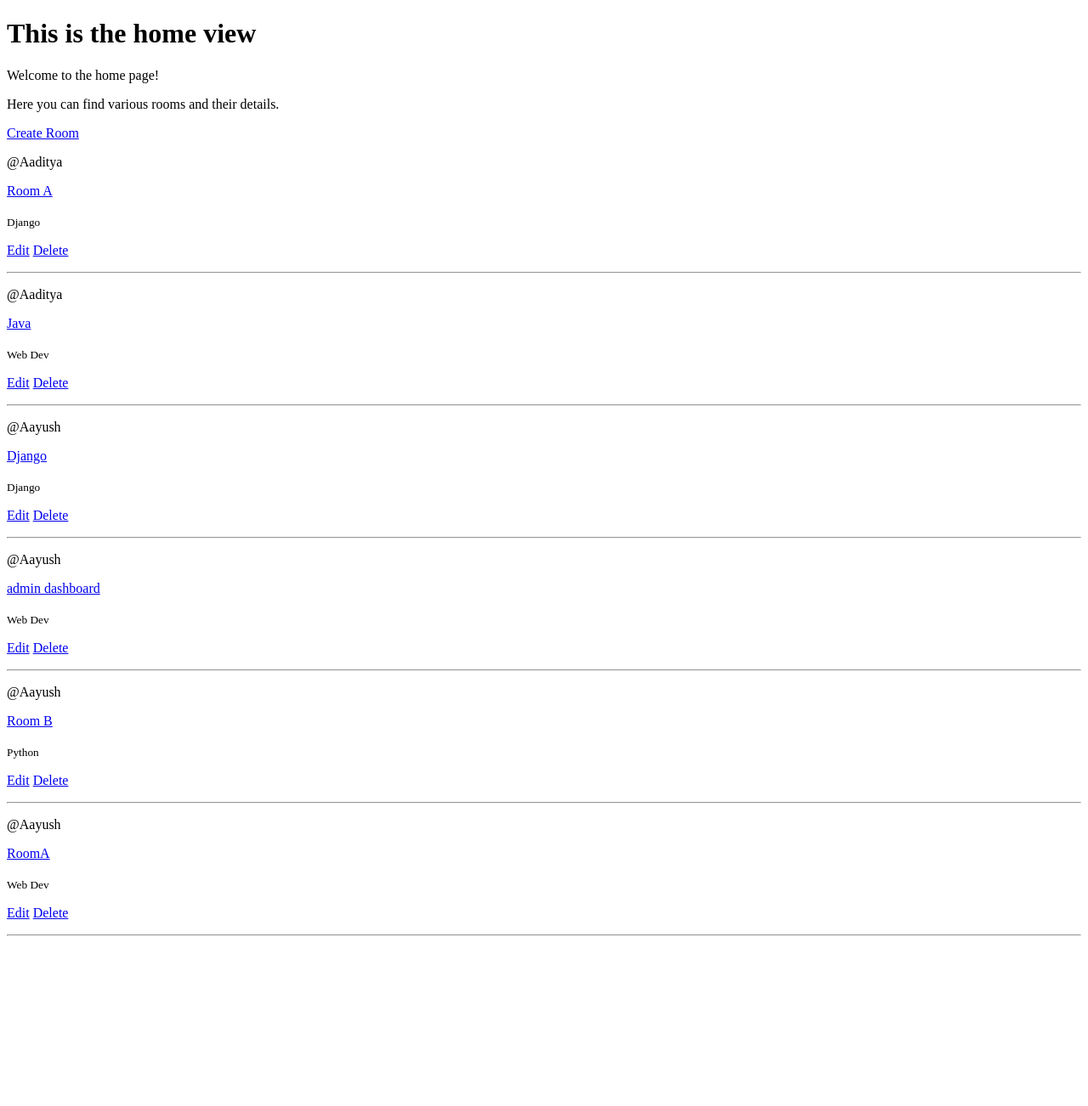
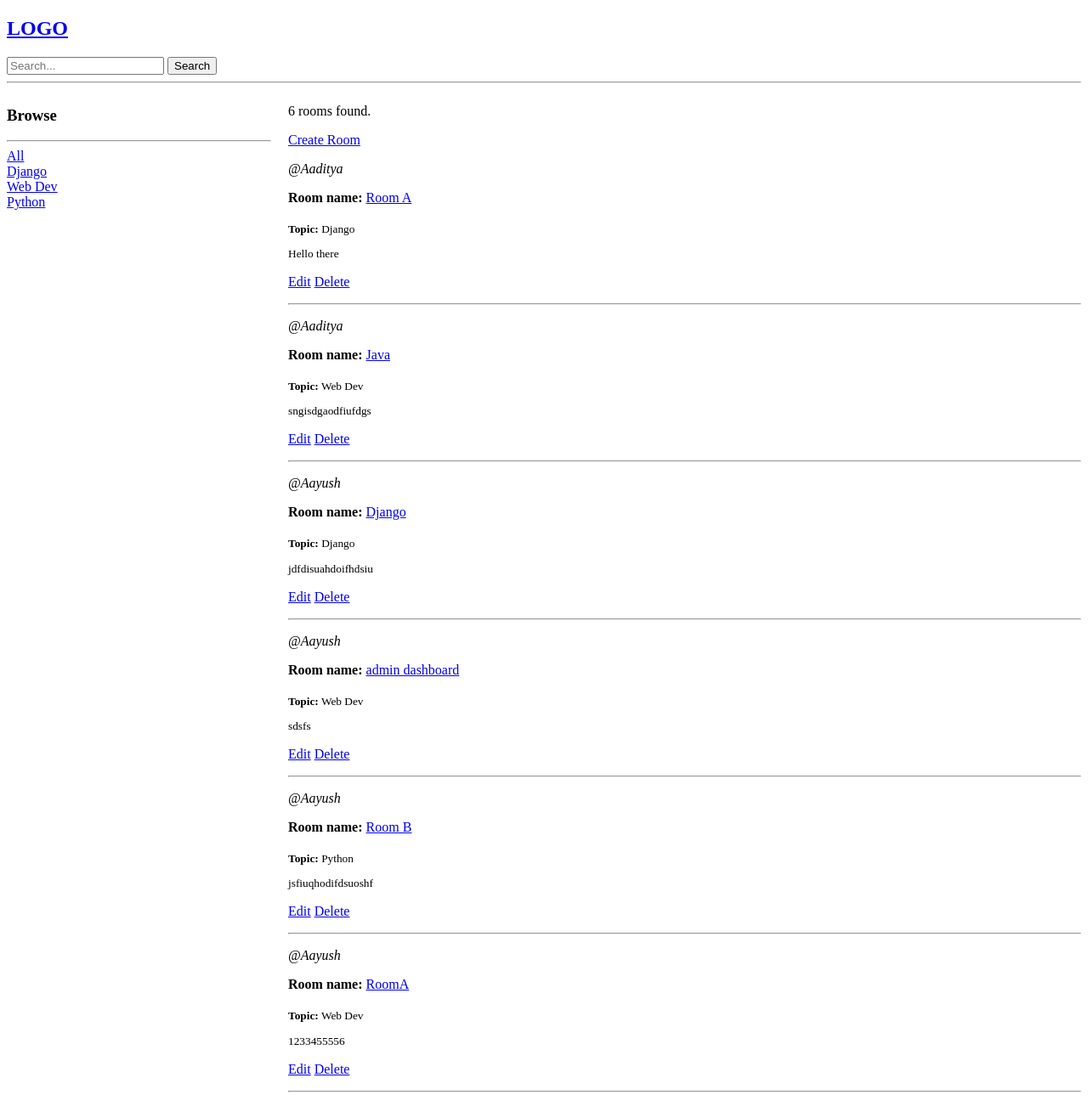
Before and after one commit to AS-Aurora/proj, a Django app: page / in a window 1280 px wide. Shown: the whole page at 85% size. Before the commit the page ends 1102 px from the top, so only its background shows below. Run offline with Django 5.2, Linux system fonts and the light colour scheme; data comes from the database, SQL or seed files in the repository; both versions use the stored data as it was after the commit.

Commit message:
Added the room count and search functionality

```diff
--- a/base/templates/base/home.html
+++ b/base/templates/base/home.html
@@ -4,24 +4,45 @@
     <meta charset="UTF-8">
     <meta name="viewport" content="width=device-width, initial-scale=1.0">
     <title>Document</title>
+    <style>
+        .home-container {
+            display: grid;
+            grid-template-columns: 1fr 3fr;
+            gap: 20px;
+        }
+    </style>
 </head>
 <body>
     {% extends 'main.html' %}
 
     {% block content %}
-    <!-- {{ block.super }} -->
-    <h1>This is the home view</h1>
-    <p>Welcome to the home page!</p>
-    <p>Here you can find various rooms and their details.</p>
+    <div class="home-container">
 
+        <div>
+            <h3>Browse</h3>
+            <hr>
+            <div>
+                <a href="{% url 'home' %}">All</a>
+            </div>
+            {% for topic in topics %}
+            <div>
+                <a href="{% url 'home' %}?q={{ topic.name }}">{{ topic.name }}</a>
+            </div>
+            {% endfor %}
+        </div>
+
+
+        <main>
+            <p>{{ room_count }} rooms found.</p>
             <a href="{% url 'create-room' %}">Create Room</a>
 
             {% for room in rooms %}
             <div>
-            <p>@{{ room.host.username }}</p>
-            <a href="{% url 'room' room.id %}">{{ room.name }}</a>
+                <p><i>@{{ room.host.username }}</i></p>
+                <strong>Room name:</strong> <a href="{% url 'room' room.id %}">{{ room.name }}</a>
                 <br><br>
-            <small>{{ room.topic.name }}</small>
+                <small><strong>Topic:</strong> {{ room.topic.name }}</small>
+                <small><p>{{ room.description }}</p></small>
                 <p>
                     <a href="{% url 'update-room' room.id %}">Edit</a>
                     <a href="{% url 'delete-room' room.id %}">Delete</a>
@@ -29,6 +50,8 @@
                 <hr>
             </div>
             {% endfor %}
+        </main>
+    </div>
     {% endblock %}
 </body>
 </html>
--- a/base/views.py
+++ b/base/views.py
@@ -1,11 +1,20 @@
 from django.shortcuts import render, redirect
-from .models import Room
+from django.db.models import Q
+from .models import Room, Topic
 from uuid import UUID
 from .forms import RoomForm
 
 def home(request):
-    rooms = Room.objects.all()  # Fetch all rooms from the database
-    context = {'rooms': rooms}
+    q = request.GET.get('q') if request.GET.get('q') != None else ''
+    rooms = Room.objects.filter(
+        Q(topic__name__icontains=q) |  # Filter rooms by topic name
+        Q(description__icontains=q) |  # Filter rooms by description
+        Q(name__icontains=q) | # Filter rooms by name
+        Q(host__username__icontains=q)  # Filter rooms by host username
+        )  # Fetch all rooms from the database
+    room_count = rooms.count()  # Count the number of rooms
+    topics = Topic.objects.all()  # Fetch all topics from the database
+    context = {'rooms': rooms, 'topics': topics, 'room_count': room_count}
     return render(request, 'base/home.html', context)
 
 def room(request, pk):
--- a/templates/main.html
+++ b/templates/main.html
@@ -6,7 +6,7 @@
     <title>Document</title>
 </head>
 <body>
-
+    {% include 'navbar.html' %}
     {% block content %}
     <h1>Welcome to My Website</h1>
     <p>This is the main content area.</p>
--- a/templates/navbar.html
+++ b/templates/navbar.html
@@ -1,4 +1,4 @@
-<!-- <!DOCTYPE html>
+<!DOCTYPE html>
 <html lang="en">
 <head>
     <meta charset="UTF-8">
@@ -7,10 +7,14 @@
 </head>
 <body>
     <nav>
-        <ul>
-            <li><a href="{% url 'home' %}">Home</a></li>
-                <li><a href="{% url 'room' rooms.id %}">Room</a></li>
-        </ul>
+        <h1><a href="/">LOGO</a></h1>
+
+        <form action="{% url 'home' %}" method="GET">
+            <input type="text" name="q" placeholder="Search...">
+            <button type="submit">Search</button>
+
+        </form>
     </nav>
+    <hr>
 </body>
-</html> -->
+</html>
```
Also changed, not shown: db.sqlite3. Lines whose indentation alone changed are shown as unchanged.
